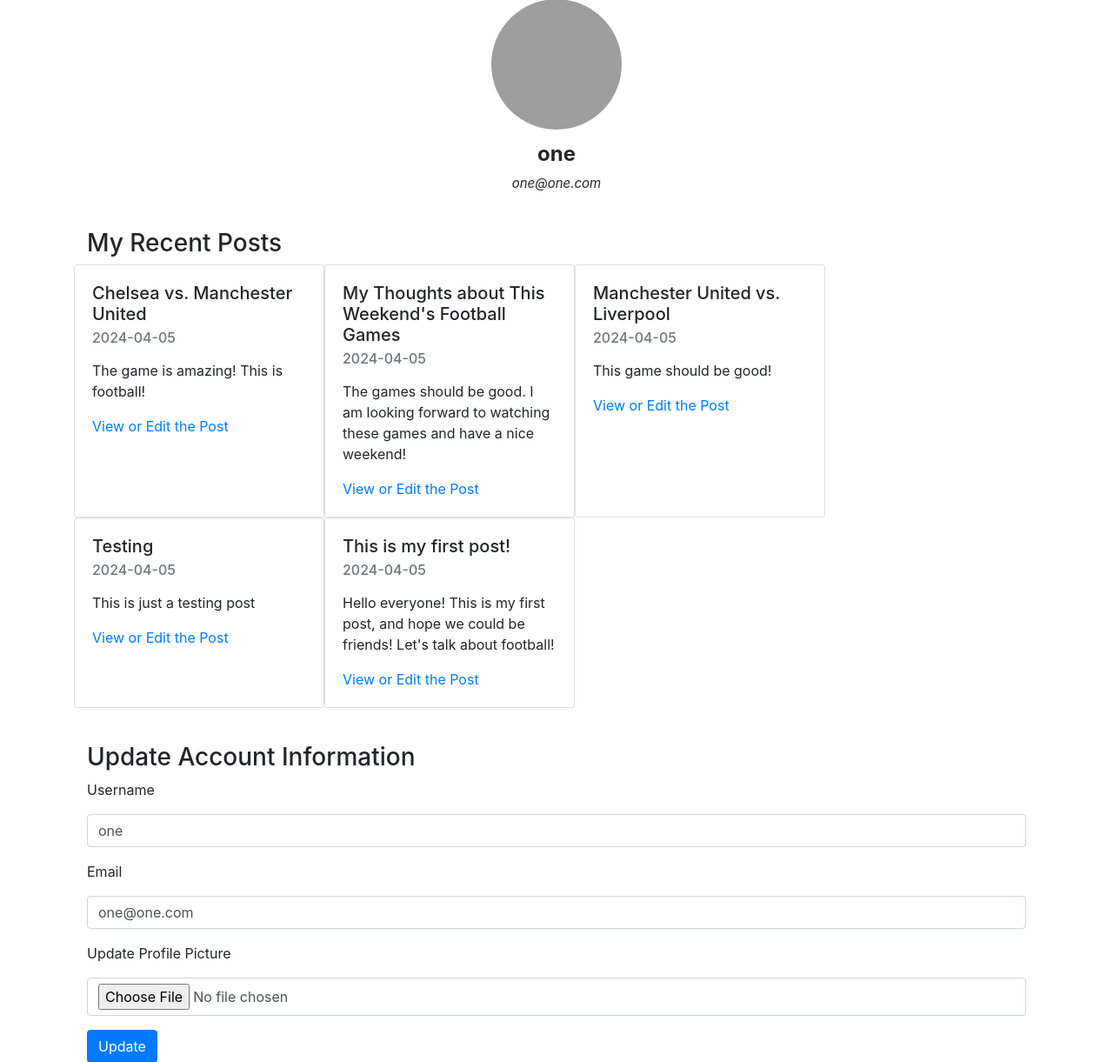
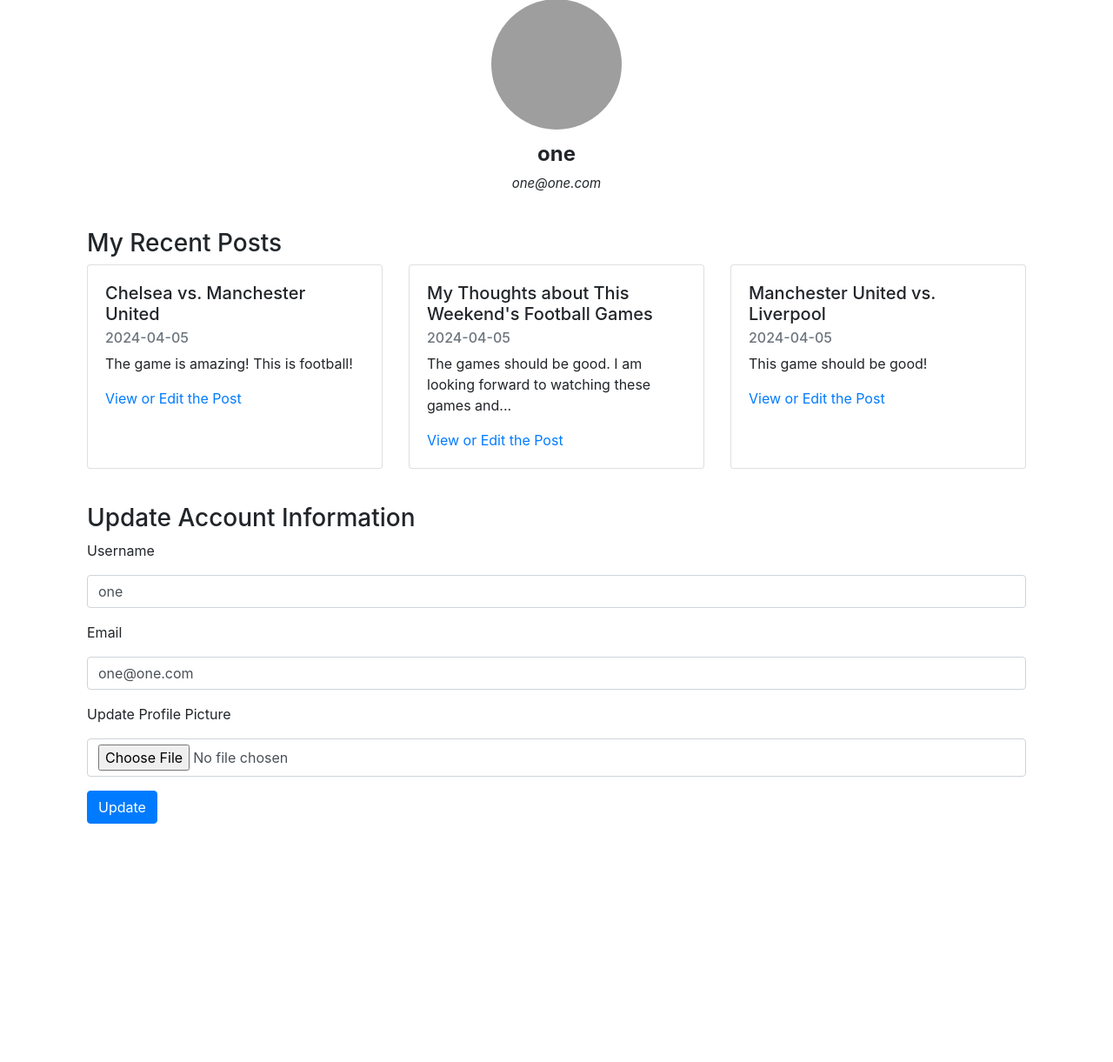
Before and after one commit to Fuyu0930/PassNGoal, a Flask app: page /account in a window 1280 px wide. Shown: the part 77-1298 px from the top of the page at 87% size. After the commit the page ends 1024 px from the top, so only its background shows below. Run offline with Flask 3, Linux system fonts and the light colour scheme; a user stored in the database is signed in; some libraries are stand-ins or nearby versions; grey boxes are pictures that could not be loaded.

Commit message:
Updated account ui (the recent post cards)

```diff
--- a/PassNGoalBlog/templates/account.html
+++ b/PassNGoalBlog/templates/account.html
@@ -43,20 +43,22 @@
 
     <!-- Recent Posts Section -->
     <div class="posts-section">
-      <h3>My Recent Posts</h3>
-        <div class="row g-2">
-        {% for post in blog_posts.items %}
-            <div class="card" style="width: 18rem">
-                <div class="card-body">
-                    <h5 class="card-title">{{post.title}}</h5>
-                    <h6 class="card-subtitle mb-2 text-body-secondary"> <p class = 'text-muted'>{{post.date.strftime("%Y-%m-%d")}}</p></h6>
-                    <p class="card-text">{{post.text}}</p>
-                    <a href="{{url_for('blog_posts.blog_post', blog_post_id = post.id)}}" class="card-link">View or Edit the Post</a>
-                </div>
+        <h3>My Recent Posts</h3>
+        <div class="row row-cols-1 row-cols-md-4 g-4 justify-content-center">
+          {% for post in blog_posts.items %}
+          <div class="col">
+            <div class="card h-100">
+              <div class="card-body">
+                <h5 class="card-title">{{ post.title }}</h5>
+                <h6 class="card-subtitle mb-2 text-muted">{{ post.date.strftime("%Y-%m-%d") }}</h6>
+                <p class="card-text">{{ post.text | truncate(80) }}</p>
+                <a href="{{ url_for('blog_posts.blog_post', blog_post_id=post.id) }}" class="card-link">View or Edit the Post</a>
+              </div>
             </div>
-        {% endfor%}
+          </div>
+          {% endfor %}
         </div>
-    </div>
+      </div>
 
     <!-- Edit Profile Information Section -->
     <div class="posts-section">
--- a/PassNGoalBlog/users/views.py
+++ b/PassNGoalBlog/users/views.py
@@ -76,7 +76,7 @@ def account():
         form.email.data = current_user.email
 
     user = User.query.filter_by(username=current_user.username).first_or_404()
-    blog_posts = BlogPost.query.filter_by(author=user).order_by(BlogPost.date.desc()).paginate(page=1,per_page=6)
+    blog_posts = BlogPost.query.filter_by(author=user).order_by(BlogPost.date.desc()).paginate(page=1,per_page=3)
 
     profile_image = url_for('static', filename = 'profile_pics/'+current_user.profile_image)
     return render_template('account.html', profile_image = profile_image, form = form, blog_posts = blog_posts)
```
Also changed, not shown: PassNGoalBlog/data.sqlite.
